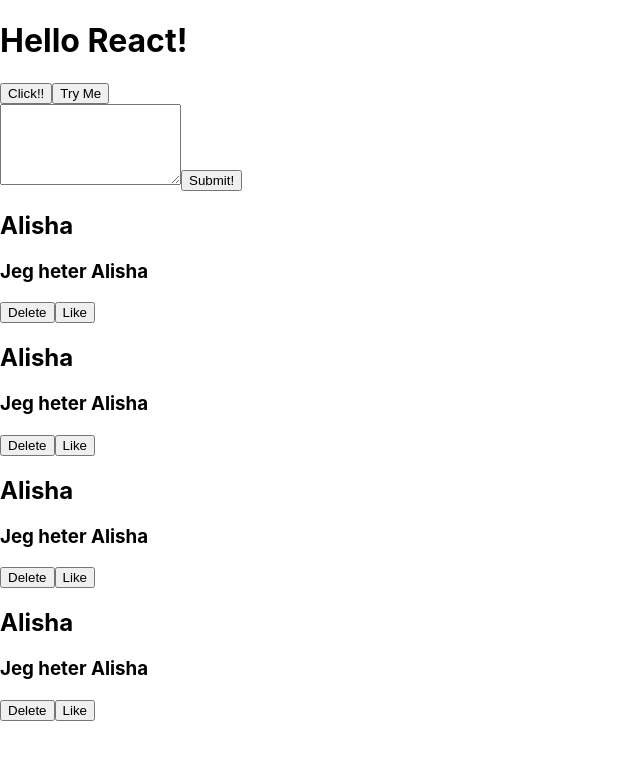
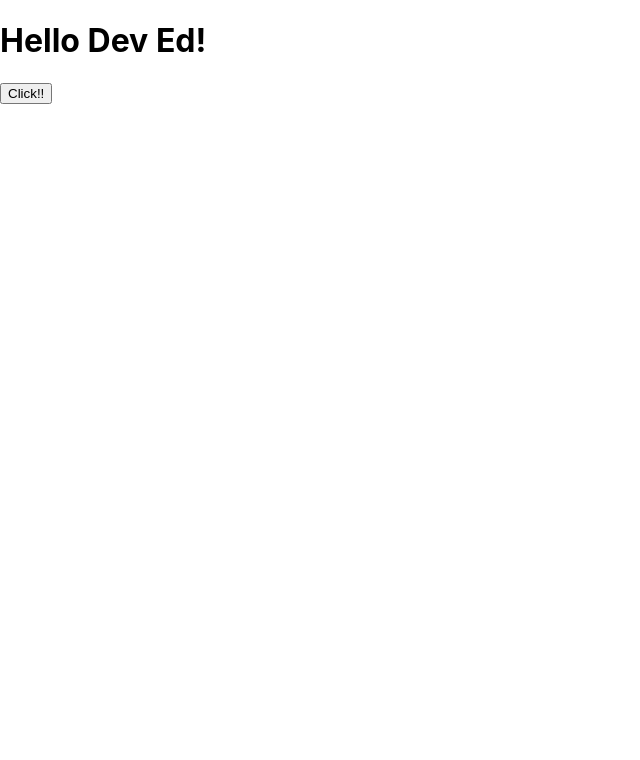
Before and after one commit to alisha0815/React, a React (Create React App) app in the folder block03/tweet_app/: page / in a window 1280 px wide. Shown: the top 760 px of the page, without its empty margins (0-640 px from the left). Built offline with nearby package versions, Linux system fonts and the light colour scheme.

Commit message:
useState refesh example code

```diff
--- a/block03/tweet_app/src/App.js
+++ b/block03/tweet_app/src/App.js
@@ -1,27 +1,18 @@
-import React from "react";
+import React, { useState } from "react";
 import TweetList from "./components/TweetList";
 import CreateTweet from "./components/CreateTweet";
 
 const App = () => {
-  const name = "Alisha";
-  const message = "Jeg heter Alisha";
+  const [name, setName] = useState("Dev Ed");
 
-  const sayHelloHandler = (user) => {
-    alert(`Hello there ${user}`);
-    console.log(user);
-  };
-
-  const inputHandler = (e) => {
-    console.log(e);
+  const sayHelloHandler = (e) => {
+    setName("Mathias");
   };
 
   return (
     <div>
-      <h1>Hello React!</h1>
-      <button onClick={() => sayHelloHandler("Mike")}>Click!!</button>
-      <button onClick={inputHandler}>Try Me</button>
-      <CreateTweet />
-      <TweetList name={name} message={message} />
+      <h1>Hello {name}!</h1>
+      <button onClick={() => sayHelloHandler({ name })}>Click!!</button>
     </div>
   );
 };
```
